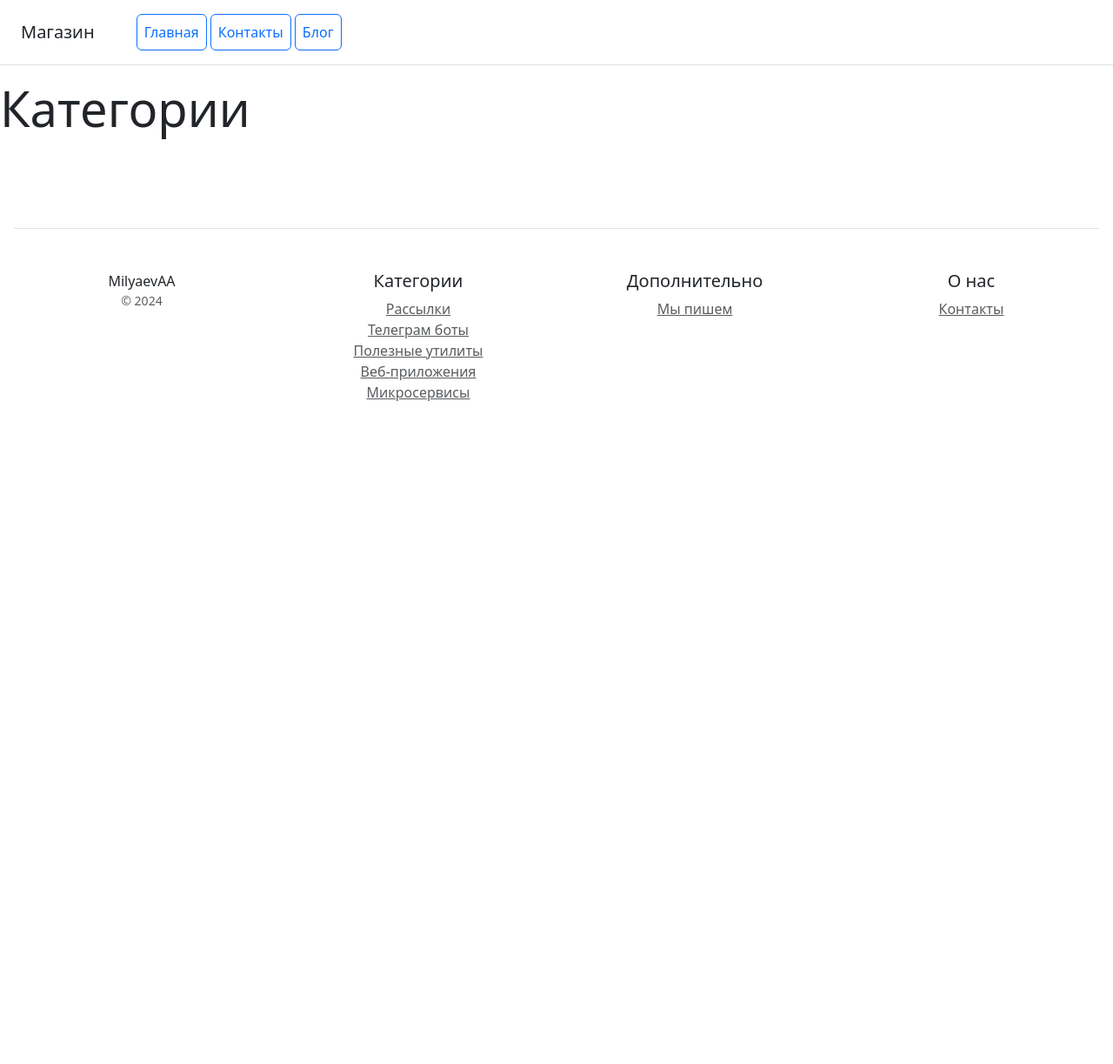
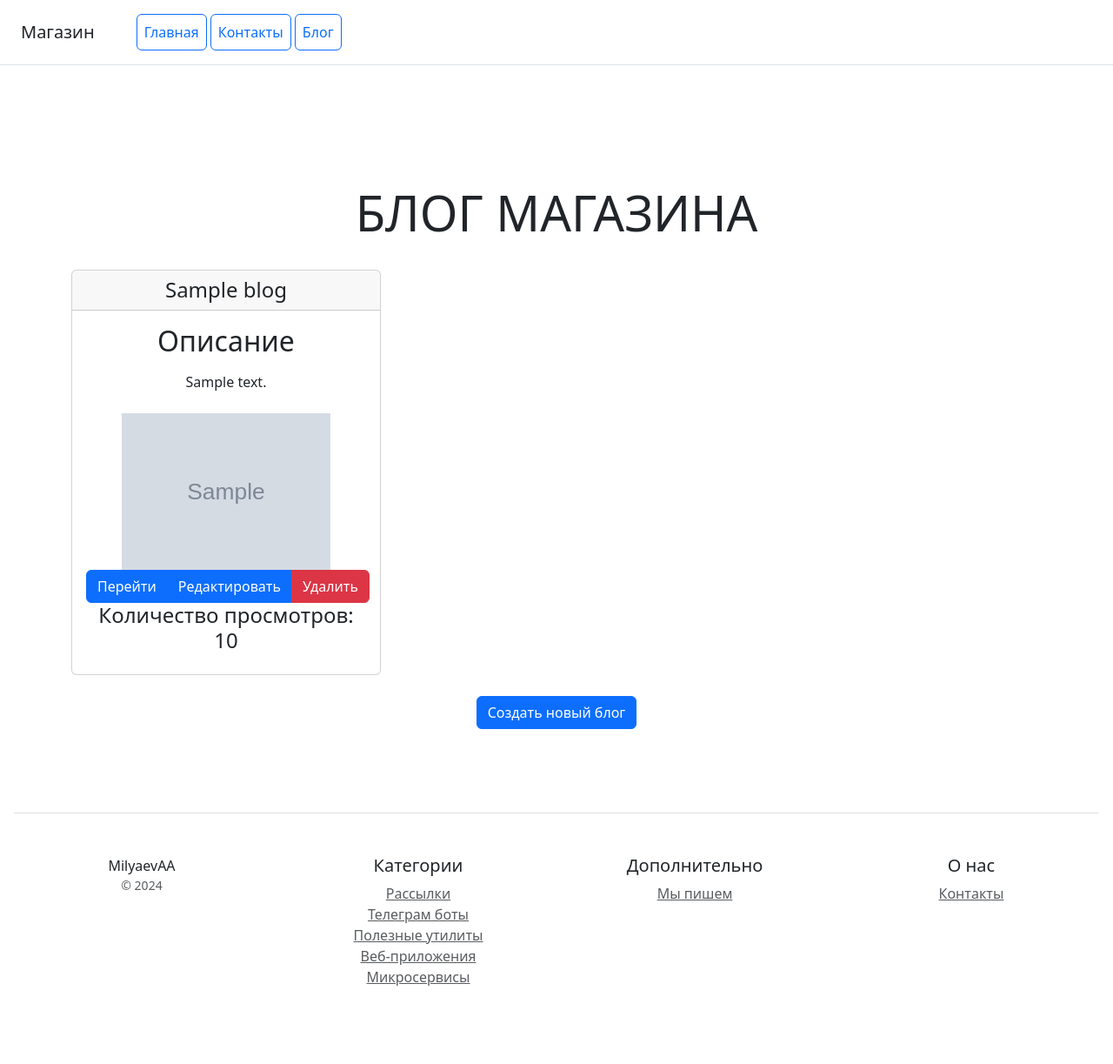
Before and after one commit to Aleksey-Milyaev/home_work_22, a Django app: template blog/templates/blog/blog_list.html in a window 1280 px wide. Shown: the whole page at 87% size. Before the commit the page ends 461 px from the top, so only its background shows below. Run offline with Django 5.2, Linux system fonts and the light colour scheme; the template is opened without the code that fills it: most values are stand-ins (such as "Sample title", 1, 10 or a date in 2020); grey boxes marked "Sample" are stand-in pictures; data that the repository does not hold is empty; some libraries are stand-ins or nearby versions.

Commit message:
finish blog

```diff
--- a/blog/admin.py
+++ b/blog/admin.py
@@ -4,4 +4,7 @@ from blog.models import Blog
 
 @admin.register(Blog)
 class BlogAdmin(admin.ModelAdmin):
-    list_display = ('id', 'title', 'created_at', 'number_views')
+    list_display = ('id', 'title', 'created_at', 'number_views', 'publication')
+    search_fields = ('title',)
+    list_filter = ('publication', 'created_at')
+    ordering = ('-created_at',)
--- a/blog/templates/blog/base.html
+++ b/blog/templates/blog/base.html
@@ -9,9 +9,13 @@
 </head>
 <body>
 {% include 'blog/includes/inc_menu.html' %}
+<div class="px-3 py-3 pt-md-5 pb-md-4 mx-auto text-center">
+
+</div>
 {% block content %}
 {% endblock %}
 <div class="px-3 py-3 pt-md-5 pb-md-4 mx-auto text-center">
+
     <footer class="pt-4 my-md-5 pt-md-5 border-top">
         <div class="row">
             <div class="col-12 col-md">
--- a/blog/templates/blog/blog_list.html
+++ b/blog/templates/blog/blog_list.html
@@ -1,9 +1,41 @@
 {% extends 'blog/base.html' %}
 {% load my_tags %}
 {% block content %}
-    <h1 class="display-4">Категории</h1>
+   <div class="pricing-header px-3 py-3 pt-md-5 pb-md-4 mx-auto text-center">
+    <h1 class="display-4">БЛОГ МАГАЗИНА</h1>
+</div>
+
 <div class="container">
     <div class="row text-center">
+        {% for blog in object_list %}
+        <div class="col-4">
+            <div class="card mb-4 box-shadow">
+                <div class="card-header">
+                    <h4 class="my-0 font-weight-normal">{{ blog.title}}</h4>
+                </div>
+                <div class="card-body">
+                    <h2 class="card-title pricing-card-title">Описание</h2>
+                    <ul class="list-unstyled mt-3 mb-4 text-start m-3">
+                        <li class="text-center">{{ blog.content|truncatechars:100}}</li>
+                    </ul>
+                    <img src="{{blog.image | media_filter }}" class="img-fluid" style="height: 180px;">
+
+                    <div class="btn-group">
+                        <a class="btn btn-primary" href="{% url 'blog:blog_detail' blog.pk %}" role="button">Перейти</a>
+                        <a class="btn btn-primary" href="{% url 'blog:blog_update' blog.pk %}" role="button">Редактировать</a>
+                        <a class="btn btn-danger" href="{% url 'blog:blog_delete' blog.pk %}" role="button">Удалить</a>
+                    </div>
+                    <h4 class="card-title pricing-card-title">Количество просмотров: {{ blog.number_views }}</h4>
+                </div>
+            </div>
+        </div>
+        {% endfor %}
+
+    </div>
+</div>
+<div class="row text-center">
+    <div class="col-12 ">
+                <a class="btn btn-primary" href="{% url 'blog:blog_create' %}" role="button">Создать новый блог</a>
     </div>
 </div>
 {% endblock %}
--- a/blog/urls.py
+++ b/blog/urls.py
@@ -1,6 +1,6 @@
 from django.urls import path
 from blog.apps import BlogConfig
-from blog.views import BlogListView, BlogDetailView, BlogCreateView
+from blog.views import BlogListView, BlogDetailView, BlogCreateView, BlogUpdateView, BlogDeleteView
 
 app_name = BlogConfig.name
 
@@ -8,5 +8,7 @@ urlpatterns = [
     path('', BlogListView.as_view(), name='blog_list'),
     path('blog/create', BlogCreateView.as_view(), name='blog_create'),
     path('blog/<int:pk>/', BlogDetailView.as_view(), name='blog_detail'),
+    path('blog/<int:pk>/update', BlogUpdateView.as_view(), name='blog_update'),
+    path('blog/<int:pk>/delete', BlogDeleteView.as_view(), name='blog_delete')
 
 ]
```
Also changed, not shown: blog/models.py (+5 -5 lines), blog/templates/blog/blog_confirm_delete.html (added, +21 -0 lines), blog/templates/blog/blog_detail.html (+6 -8 lines), blog/templates/blog/blog_form.html (+24 -10 lines), blog/views.py (+23 -6 lines), blog/migrations/0001_initial.py, media/blog/image/100051319477b0.jpg (added), media/blog/image/i.webp (added).
